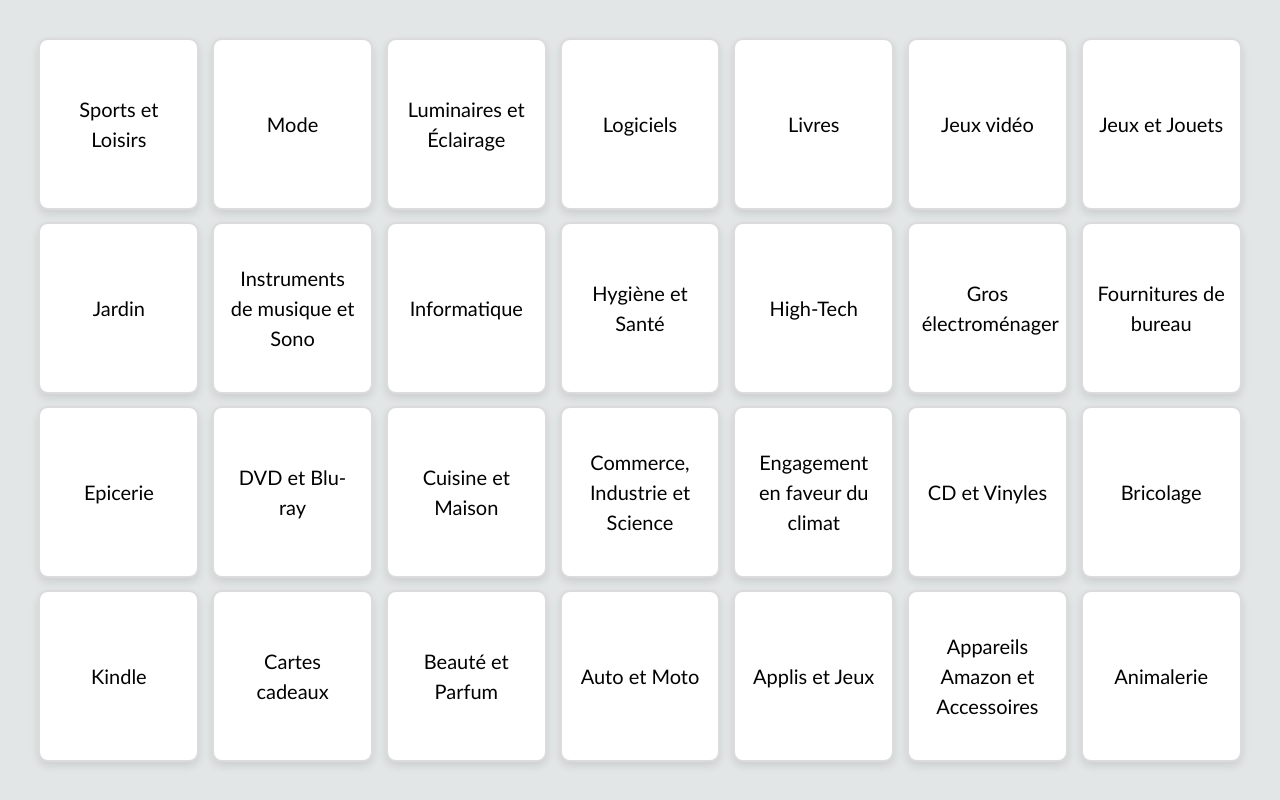
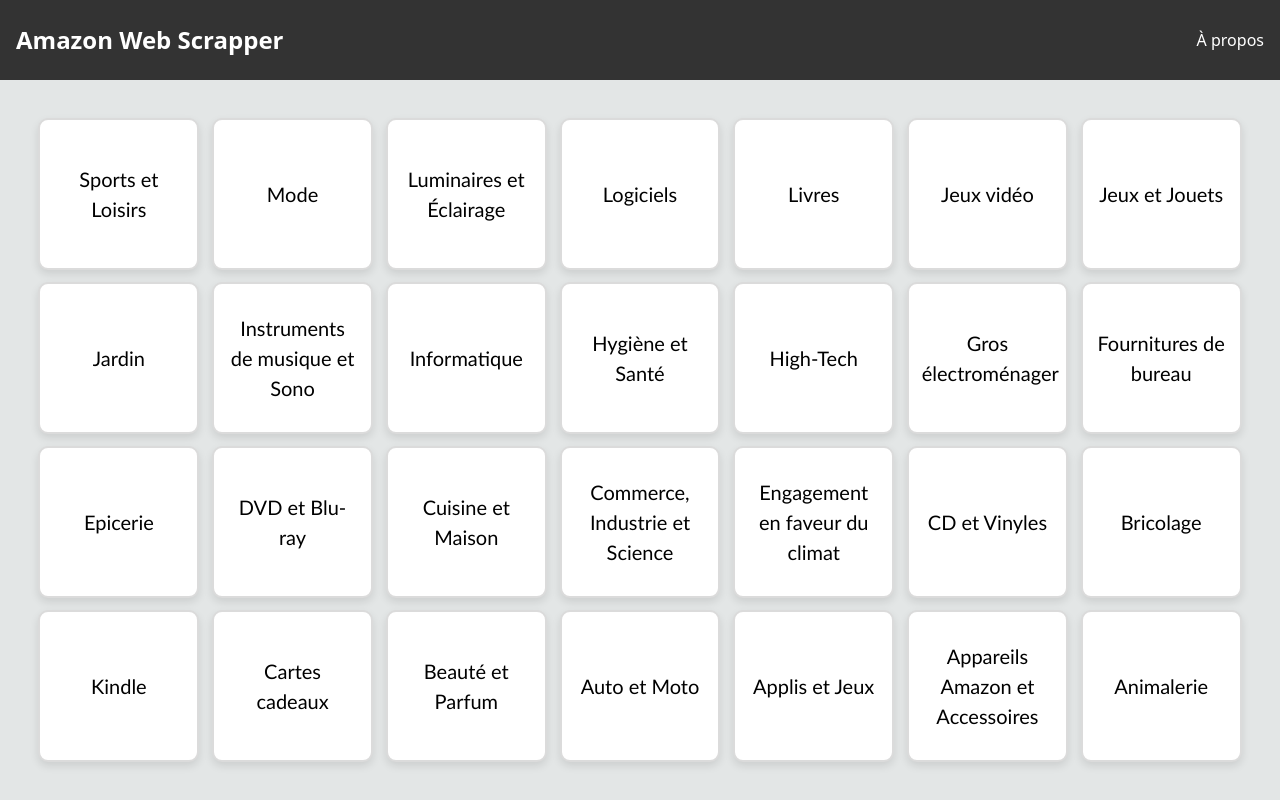
Before and after one commit to Waddenn/Amazon_Web_Scraper, a Next.js app: page / in a window 1280 px wide. Built offline with nearby package versions, Linux system fonts and the light colour scheme.

Commit message:
navbar added

```diff
--- /dev/null
+++ b/src/components/Layout.js
@@ -0,0 +1,14 @@
+// components/Layout.js
+import Navbar from './Navbar';
+import styles from '../styles/Navbar.module.css';
+
+const Layout = ({ children }) => {
+  return (
+    <>
+      <Navbar />
+      <main className={styles.main}>{children}</main>
+    </>
+  );
+};
+
+export default Layout;
--- /dev/null
+++ b/src/components/Navbar.js
@@ -0,0 +1,22 @@
+// components/Navbar.js
+import Link from 'next/link';
+import styles from '../styles/Navbar.module.css';
+
+const Navbar = () => {
+  return (
+    <nav className={styles.navbar}>
+      <div className={styles.logo}>
+        <Link href="/">
+        Amazon Web Scrapper
+        </Link>
+      </div>
+      <div className={styles.links}>
+        <Link href="/about">
+          À propos
+        </Link>
+      </div>
+    </nav>
+  );
+};
+
+export default Navbar;
--- a/src/pages/[category]/index.js
+++ b/src/pages/[category]/index.js
@@ -3,22 +3,59 @@ import React from "react";
 import ProductCard from "../../components/ProductCard";
 import styles from "../../styles/Home.module.css";
 import getProductList from "@/db/getProductList";
+import Layout from "../../components/Layout";
+
+const categoryNames = {
+  "sports": "Sports et Loisirs",
+  "fashion": "Mode",
+  "lighting": "Luminaires et Éclairage",
+  "software": "Logiciels",
+  "books": "Livres",
+  "videogames": "Jeux vidéo",
+  "toys": "Jeux et Jouets",
+  "lawn-garden": "Jardin",
+  "musical-instruments": "Instruments de musique et Sono",
+  "computers": "Informatique",
+  "hpc": "Hygiène et Santé",
+  "electronics": "High-Tech",
+  "appliances": "Gros électroménager",
+  "officeproduct": "Fournitures de bureau",
+  "grocery": "Epicerie",
+  "dvd": "DVD et Blu-ray",
+  "kitchen": "Cuisine et Maison",
+  "industrial": "Commerce, Industrie et Science",
+  "climate-pledge": "Engagement en faveur du climat",
+  "music": "CD et Vinyles",
+  "hi": "Bricolage",
+  "digital-text": "Kindle",
+  "gift-cards": "Cartes cadeaux",
+  "beauty": "Beauté et Parfum",
+  "automotive": "Auto et Moto",
+  "mobile-apps": "Applis et Jeux",
+  "amazon-devices": "Appareils Amazon et Accessoires",
+  "pet-supplies": "Animalerie"
+}
+
 
 export const getServerSideProps = async (context) => {
   const { category } = context.query;
   const list = await getProductList(category);
-  return { props: { list } };
+  const categoryName = categoryNames[category] || category;
+
+  return { props: { list, categoryName } };
 };
-const Home = ({ list }) => {
+const Home = ({ list, categoryName }) => {
   return (
+    <Layout>
       <div className={styles.container}>
-      <h1 className={styles.title}>Featured Products</h1>
+      <h1 className={styles.title}>Les meilleures ventes en {categoryName}</h1>
         <div className={styles.productGrid}>
           {list.map((product, index) => (
             <ProductCard key={index} product={product} />
           ))}
         </div>
       </div>
+    </Layout>
   );
 };
 
--- a/src/pages/index.js
+++ b/src/pages/index.js
@@ -1,6 +1,6 @@
-import { pageExtensions } from "../../next.config";
 import CategoryButton from "../components/CategoryButton";
 import styles from "../styles/Home.module.css";
+import Layout from '../components/Layout';
 
 export default function Home() {
   const categoryPaths = {
@@ -35,6 +35,7 @@ export default function Home() {
   };
 
   return (
+    <Layout>
       <div className={styles.categoriesContainer}>
         <div className={styles.productGrid1}>
           {Object.entries(categoryPaths).map(([category, path]) => (
@@ -47,5 +48,6 @@ export default function Home() {
           ))}
         </div>
       </div>
+    </Layout>
   );
 }
--- a/src/styles/Home.module.css
+++ b/src/styles/Home.module.css
@@ -31,7 +31,7 @@
     gap: 1vw;
     grid-auto-rows: 1fr;
     width: 100vw;
-    height: 100vh;
+    height: 90vh;
     padding: 3vw;
 }
 
@@ -46,8 +46,8 @@
 
   .title {
     text-align: center;
-    margin-bottom: 40px;
-
+    margin-bottom: 5vh;
+    font-size: 4vh;
   }
 
   .productGrid {
--- /dev/null
+++ b/src/styles/Navbar.module.css
@@ -0,0 +1,26 @@
+.navbar {
+  display: flex;
+  justify-content: space-between;
+  align-items: center;
+  background-color: #333;
+  color: white;
+  padding: 0.5rem 1rem;
+  height: 10vh;
+}
+
+.logo a {
+  color: white;
+  text-decoration: none;
+  font-weight: bold;
+  font-size: 1.5rem;
+}
+
+.links a {
+  color: white;
+  text-decoration: none;
+  margin-left: 1rem;
+}
+
+.links a:hover {
+  text-decoration: underline;
+}
```
Lines whose indentation alone changed are shown as unchanged.
